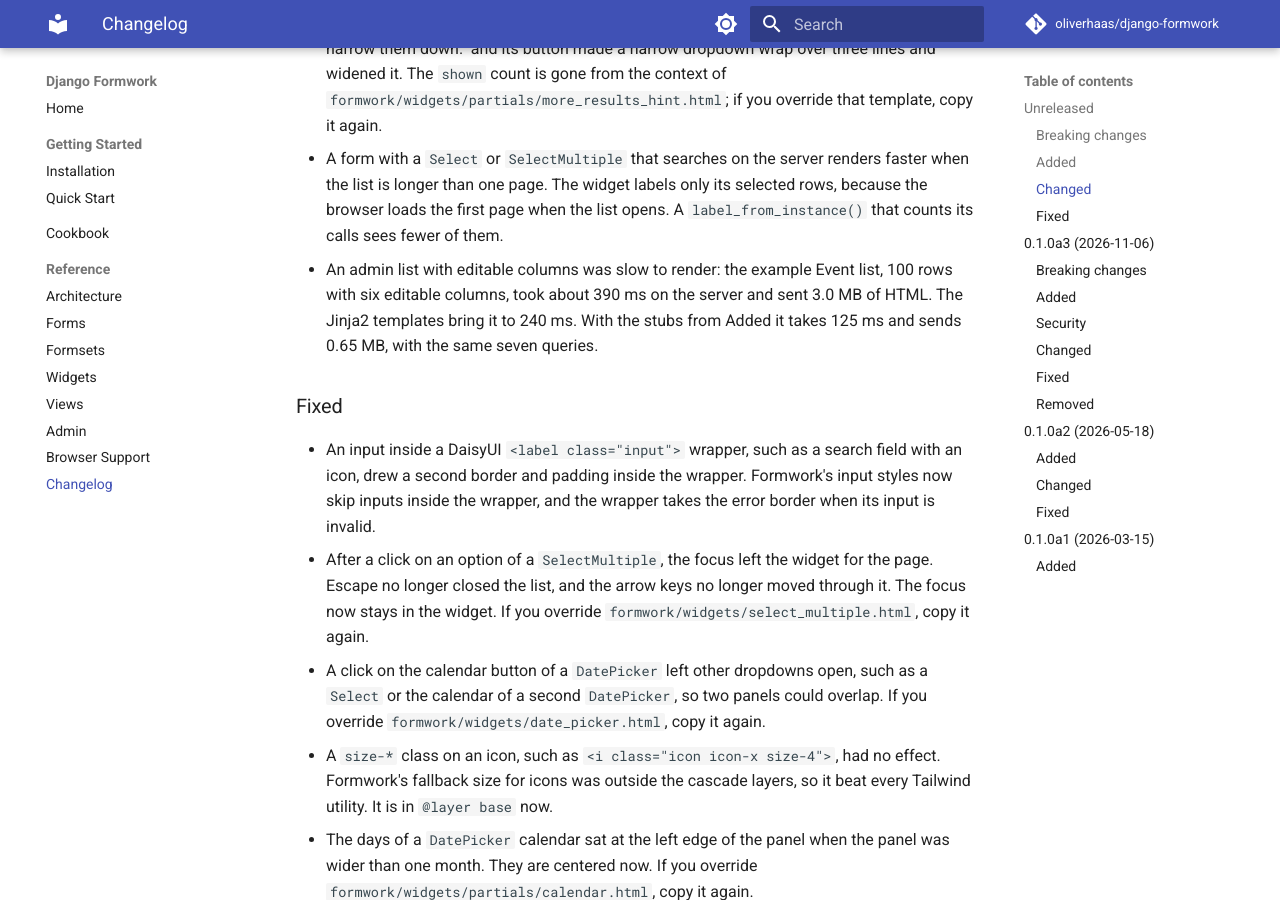
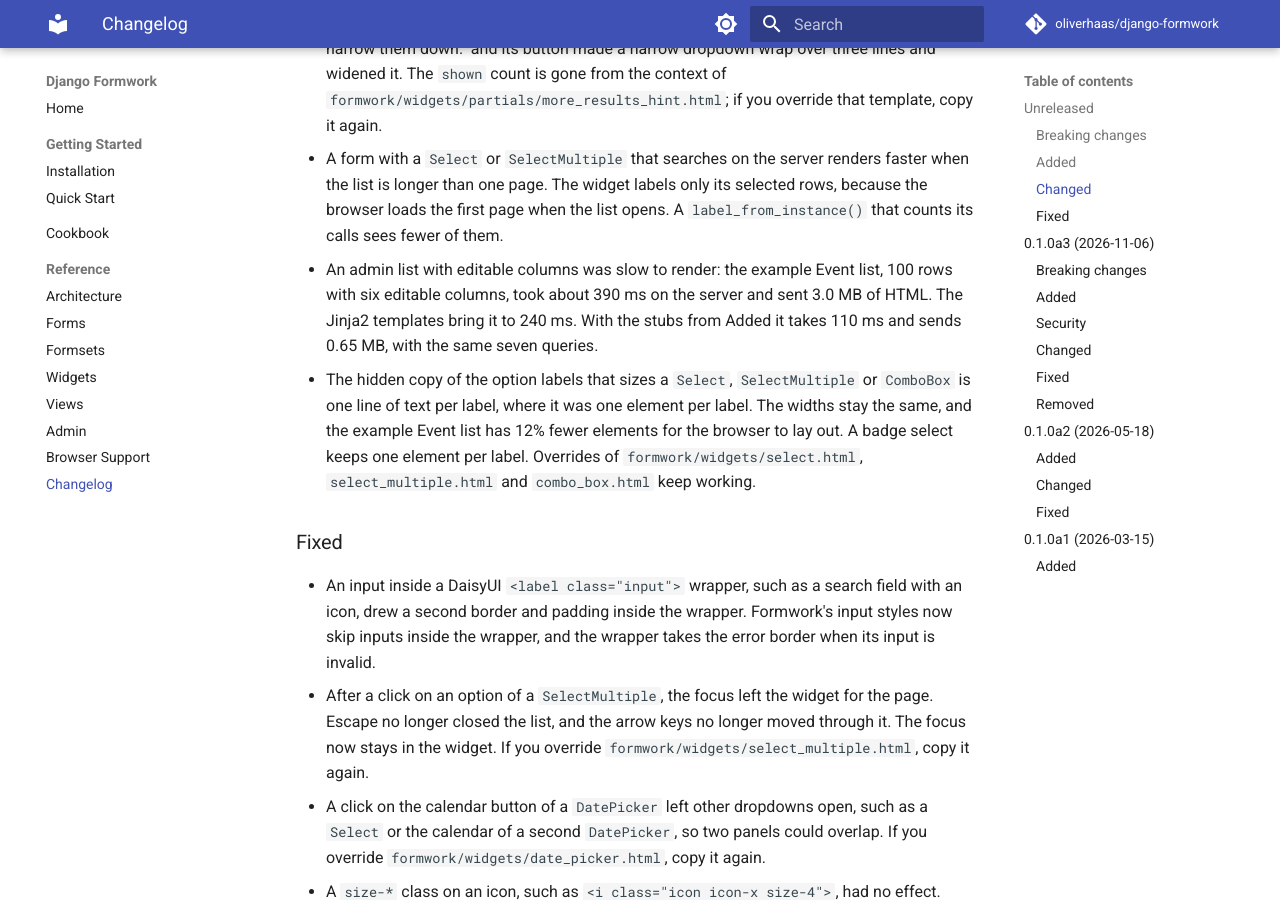
Before and after one commit to oliverhaas/django-formwork, an MkDocs documentation site: the page built from docs/reference/changelog.md, in a window 1280 px wide and 900 px high, scrolled down 6479 px. Built offline with MkDocs 1.6.1 and Material for MkDocs 9.7.7, drawn with Linux system fonts in a browser that asks for light colours; comment, search, counter and statistics services are not loaded; the version menu is left out.

Commit message:
perf(widgets): size a select trigger with one text line per label

```diff
--- a/django_formwork/static/formwork/formwork.css
+++ b/django_formwork/static/formwork/formwork.css
@@ -1652,7 +1652,8 @@ input.combobox-input[aria-invalid="true"] {
 /* Autowidth plumbing. Dropdown options live in an out-of-flow panel intrinsic
    sizing can't see, so each trigger carries a hidden copy of its option labels
    for fit-content to measure; the visible label overlays it and ellipsizes.
-   The copy must be a block box, or its block children stack as extra lines. */
+   The copy is one label per line of text, or one block span per badge label.
+   It must be a block box, or its lines stack as extra lines of the trigger. */
 .formwork-autowidth-stack {
     position: relative;
     display: block;
@@ -1674,6 +1675,10 @@ input.combobox-input[aria-invalid="true"] {
     height: 1lh;
     overflow: hidden;
     max-width: var(--formwork-autowidth-max, 16rem);
+    /* Breaks at each newline; spaces collapse, and the trigger decides whether a label wraps. */
+    white-space: pre-line;
+    white-space-collapse: preserve-breaks;
+    text-wrap-mode: inherit;
 }
 
 .formwork-autowidth > span {
--- a/docs/reference/changelog.md
+++ b/docs/reference/changelog.md
@@ -270,7 +270,13 @@
 - An admin list with editable columns was slow to render: the example Event list, 100
   rows with six editable columns, took about 390 ms on the server and sent 3.0 MB of
   HTML. The Jinja2 templates bring it to 240 ms. With the stubs from Added it takes
-  125 ms and sends 0.65 MB, with the same seven queries.
+  110 ms and sends 0.65 MB, with the same seven queries.
+- The hidden copy of the option labels that sizes a `Select`, `SelectMultiple` or
+  `ComboBox` is one line of text per label, where it was one element per label. The
+  widths stay the same, and the example Event list has 12% fewer elements for the
+  browser to lay out. A badge select keeps one element per label. Overrides of
+  `formwork/widgets/select.html`, `select_multiple.html` and `combo_box.html` keep
+  working.
 
 ### Fixed
 
```
Also changed, not shown: 4 other files.
